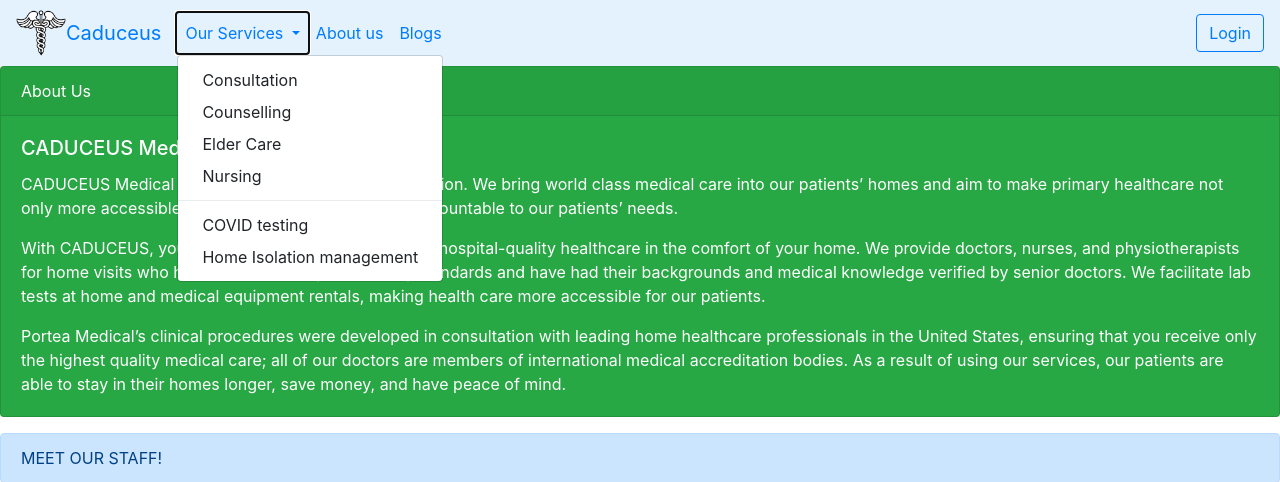
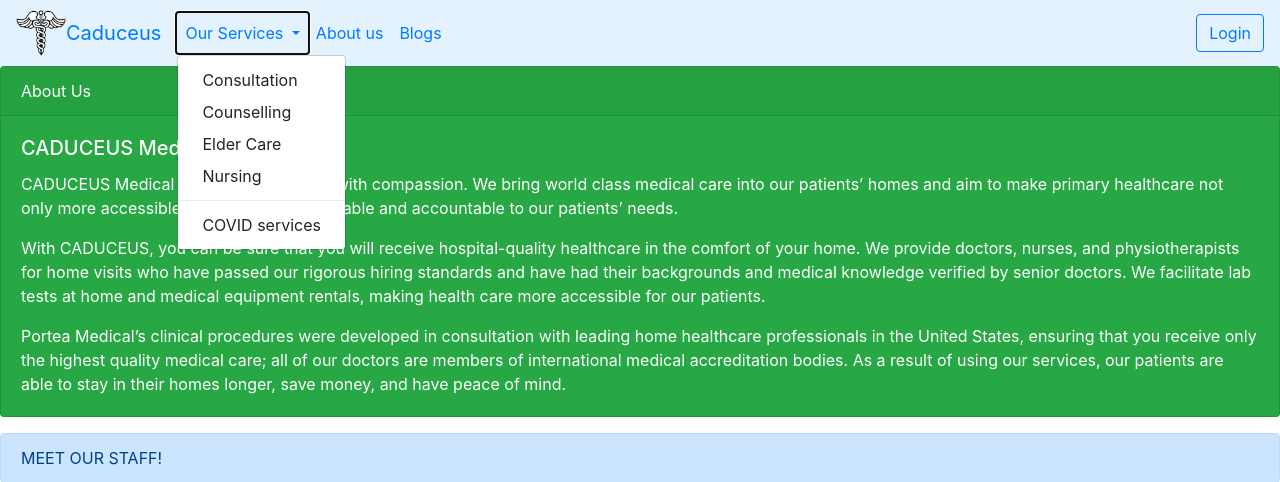
Before and after one commit to P-Srikrishna/WP-Project, a Django app: page /about in a window 1280 px wide, after a click on "Our Services". Shown: the top 482 px of the page. Run offline with Django 3.2, Linux system fonts and the light colour scheme.

Commit message:
commit to 'main'

```diff
--- a/Caduceus/templates/BoilerPlate.html
+++ b/Caduceus/templates/BoilerPlate.html
@@ -40,8 +40,7 @@
                         <a class="dropdown-item" href="{% url 'elder_care' %}">Elder Care</a>
                         <a class="dropdown-item" href="{% url 'nursing' %}">Nursing</a>
                         <div class="dropdown-divider"></div>
-                        <a class="dropdown-item" href="{% url 'covid' %}">COVID testing</a>
-                        <a class="dropdown-item" href="{% url 'covid' %}">Home Isolation management</a>
+                        <a class="dropdown-item" href="{% url 'covid' %}">COVID services</a>
                     </div>
                 </li>
                 <li class="nav-item active">
--- a/Caduceus/templates/registration.html
+++ b/Caduceus/templates/registration.html
@@ -86,6 +86,8 @@ Register
         </div>
       </div>
       <button type="submit" class="btn btn-primary" style="margin-left: 1em;">Sign up</button>
+      <br>
+      <br>
       <script>
         // Example starter JavaScript for disabling form submissions if there are invalid fields
         (function () {
```
